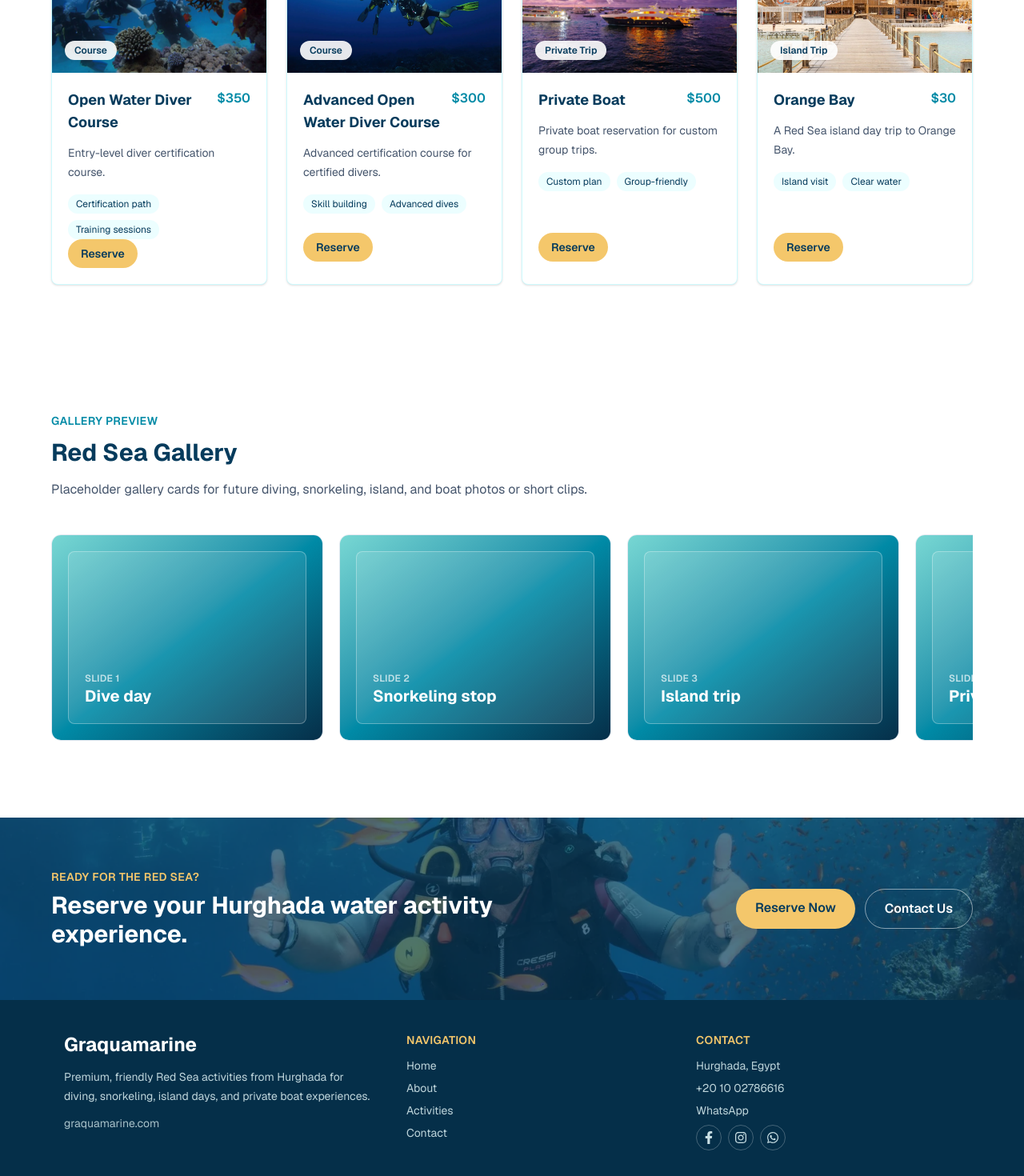
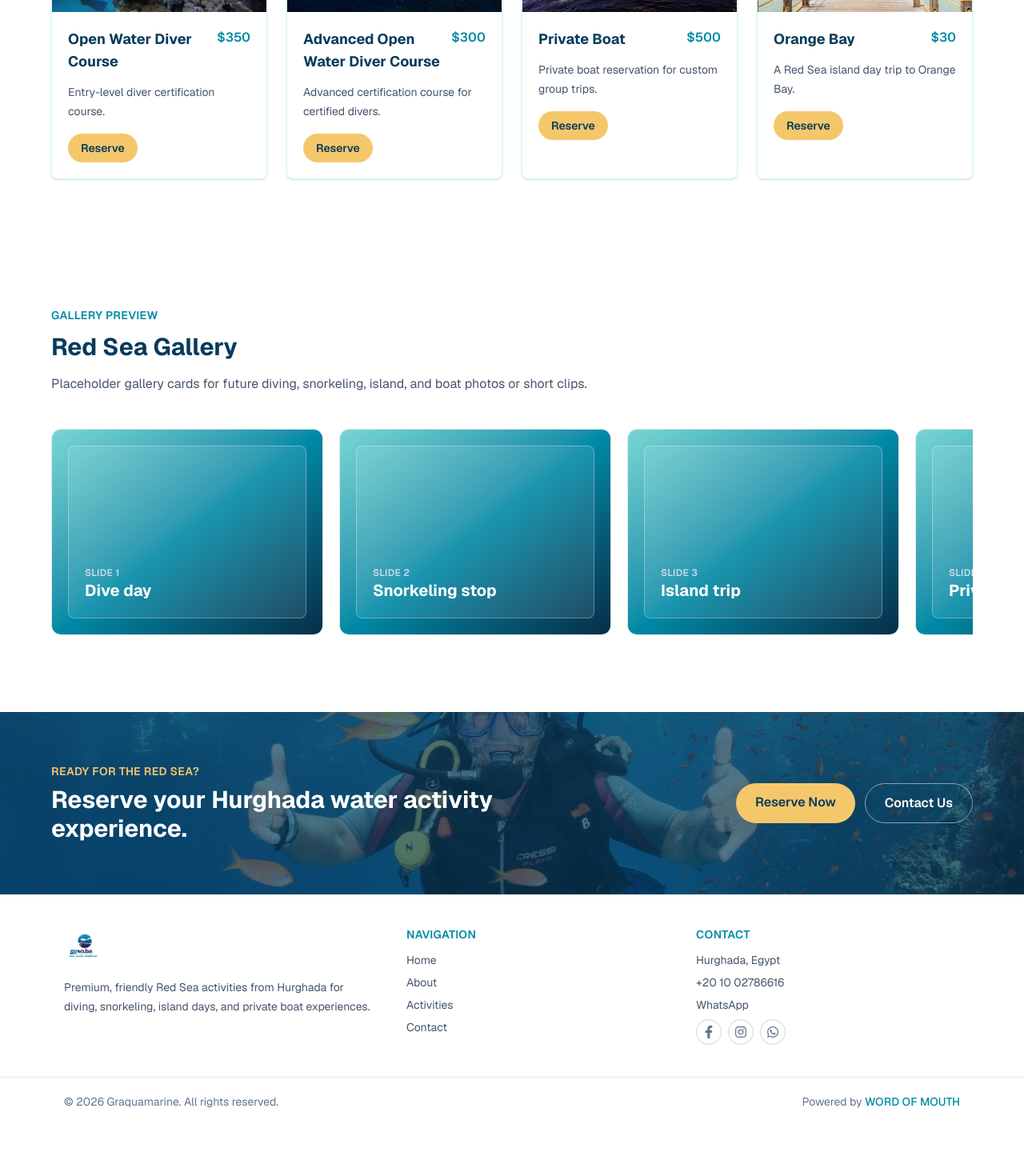
Before and after one commit to Word-of-Mouth-Marketing-agency/graquamarine, a Next.js app: page / in a window 1280 px wide. Shown: the part 2140-3610 px from the top of the page at 80% size. After the commit the page ends 3547 px from the top, so only its background shows below. Built offline with nearby package versions, Linux system fonts and the light colour scheme.

Commit message:
style: simplify activities and footer

```diff
--- a/src/app/page.tsx
+++ b/src/app/page.tsx
@@ -142,11 +142,8 @@ export default function Home() {
                     className="object-cover object-center"
                     sizes="(max-width: 640px) 100vw, (max-width: 1024px) 50vw, 25vw"
                   />
-                  <div className="absolute bottom-4 left-4 rounded-full bg-white/90 px-3 py-1 text-xs font-semibold text-[#063b5c]">
-                    {activity.category}
-                  </div>
                 </div>
-                <div className="flex min-h-64 flex-col p-5">
+                <div className="flex flex-col p-5">
                   <div className="flex items-start justify-between gap-3">
                     <h3 className="text-lg font-bold text-[#063b5c]">
                       {activity.name}
@@ -158,19 +155,9 @@ export default function Home() {
                   <p className="mt-3 text-sm leading-6 text-slate-600">
                     {activity.summary}
                   </p>
-                  <div className="mt-4 flex flex-wrap gap-2">
-                    {activity.highlights.map((highlight) => (
-                      <span
-                        key={highlight}
-                        className="rounded-full bg-cyan-50 px-2.5 py-1 text-xs text-[#063b5c]"
-                      >
-                        {highlight}
-                      </span>
-                    ))}
-                  </div>
                   <Link
                     href="/activities"
-                    className="mt-auto inline-flex w-fit rounded-full bg-[#f4c76b] px-4 py-2 text-sm font-semibold text-[#063b5c] transition hover:bg-[#008aa6] hover:text-white"
+                    className="mt-4 inline-flex w-fit rounded-full bg-[#f4c76b] px-4 py-2 text-sm font-semibold text-[#063b5c] transition hover:bg-[#008aa6] hover:text-white"
                   >
                     Reserve
                   </Link>
--- a/src/components/layout/Footer.tsx
+++ b/src/components/layout/Footer.tsx
@@ -1,28 +1,35 @@
+import Image from "next/image";
 import Link from "next/link";
 import { siteConfig } from "@/lib/site";
 import { SocialIconLinks } from "@/components/layout/SocialIconLinks";
 
 export function Footer() {
   return (
-    <footer className="mt-auto bg-[#052f49] text-white">
+    <>
+      <footer className="mt-auto bg-white">
         <div className="mx-auto grid max-w-6xl gap-8 px-4 py-10 md:grid-cols-[1.2fr_1fr_1fr]">
-        <div className="space-y-3">
-          <h2 className="text-2xl font-bold">{siteConfig.name}</h2>
-          <p className="max-w-sm text-sm leading-6 text-cyan-50/80">
+          <div className="space-y-4">
+            <Image
+              src="/images/logo/site-logo.webp"
+              alt={siteConfig.name}
+              width={200}
+              height={64}
+              className="h-12 w-auto"
+            />
+            <p className="max-w-sm text-sm leading-6 text-slate-600">
               Premium, friendly Red Sea activities from Hurghada for diving,
               snorkeling, island days, and private boat experiences.
             </p>
-          <p className="text-sm text-cyan-50/70">{siteConfig.displayDomain}</p>
           </div>
 
           <div>
-          <h3 className="text-sm font-semibold uppercase tracking-wide text-[#f4c76b]">
+            <h3 className="text-sm font-semibold uppercase tracking-wide text-[#008aa6]">
               Navigation
             </h3>
-          <ul className="mt-3 space-y-2 text-sm text-cyan-50/80">
+            <ul className="mt-3 space-y-2 text-sm text-slate-600">
               {siteConfig.navigation.map((item) => (
                 <li key={item.href}>
-                <Link href={item.href} className="hover:text-white">
+                  <Link href={item.href} className="hover:text-[#063b5c]">
                     {item.label}
                   </Link>
                 </li>
@@ -31,14 +38,14 @@ export function Footer() {
           </div>
 
           <div>
-          <h3 className="text-sm font-semibold uppercase tracking-wide text-[#f4c76b]">
+            <h3 className="text-sm font-semibold uppercase tracking-wide text-[#008aa6]">
               Contact
             </h3>
-          <div className="mt-3 space-y-2 text-sm text-cyan-50/80">
+            <div className="mt-3 space-y-2 text-sm text-slate-600">
               <p>{siteConfig.location}</p>
               <a
                 href={`tel:${siteConfig.phone}`}
-              className="block hover:text-white"
+                className="block hover:text-[#063b5c]"
               >
                 {siteConfig.displayPhone}
               </a>
@@ -46,14 +53,32 @@ export function Footer() {
                 href={siteConfig.whatsappHref}
                 target="_blank"
                 rel="noopener noreferrer"
-              className="block hover:text-white"
+                className="block hover:text-[#063b5c]"
               >
                 WhatsApp
               </a>
-            <SocialIconLinks iconClassName="border-white/25 text-cyan-50/85" />
+              <SocialIconLinks iconClassName="border-slate-300 text-slate-500" />
             </div>
           </div>
         </div>
       </footer>
+
+      <div className="border-t border-slate-200 bg-white">
+        <div className="mx-auto flex max-w-6xl flex-col items-center gap-2 px-4 py-5 text-center text-sm text-slate-500 sm:flex-row sm:justify-between">
+          <p>&copy; {new Date().getFullYear()} {siteConfig.name}. All rights reserved.</p>
+          <p>
+            Powered by{" "}
+            <a
+              href="https://wordofmoutheg.com"
+              target="_blank"
+              rel="noopener noreferrer"
+              className="font-medium text-[#008aa6] hover:underline"
+            >
+              WORD OF MOUTH
+            </a>
+          </p>
+        </div>
+      </div>
+    </>
   );
 }
```
Also changed, not shown: public/images/logo/site-logo.webp (added). Lines whose indentation alone changed are shown as unchanged.
